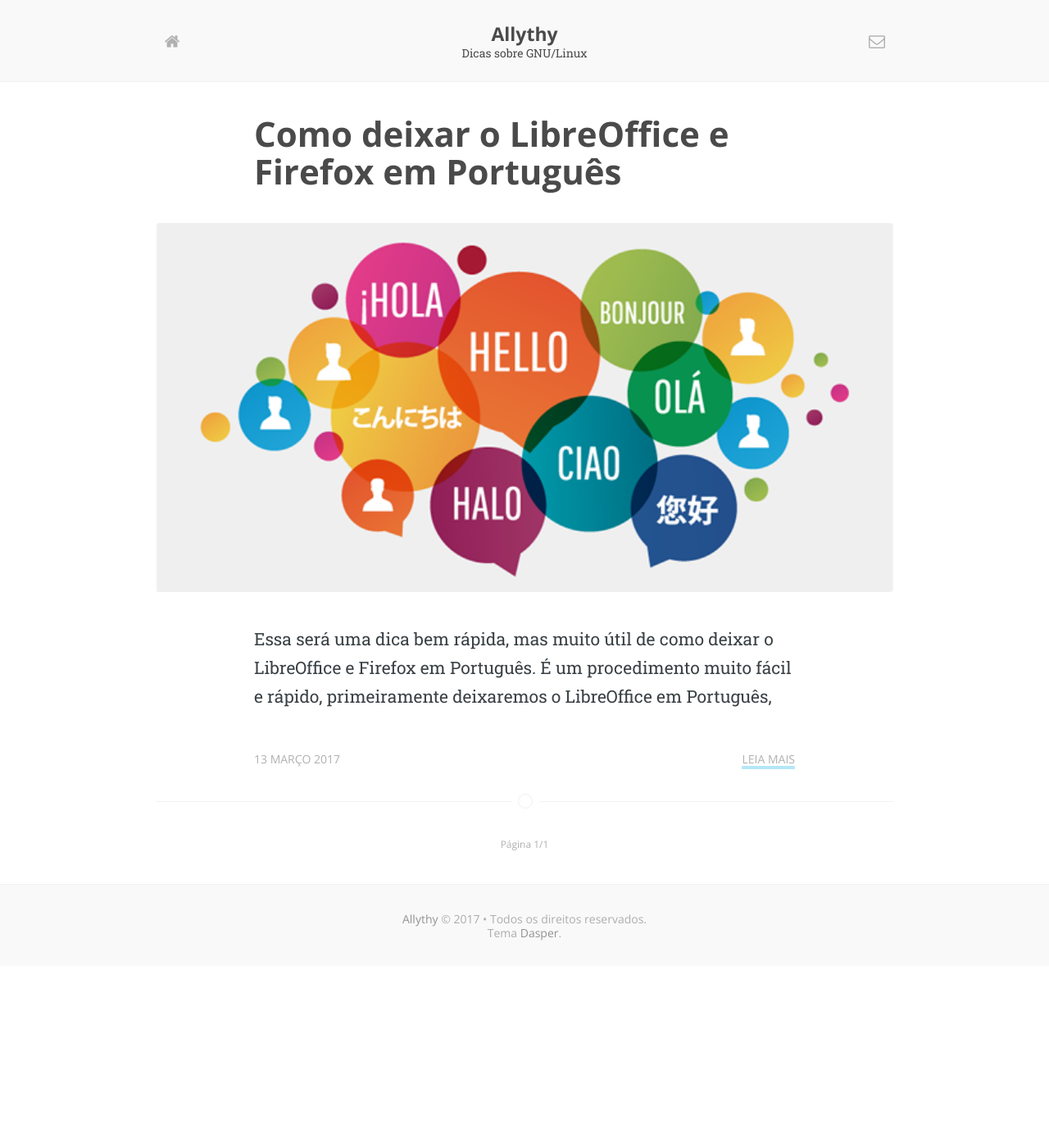
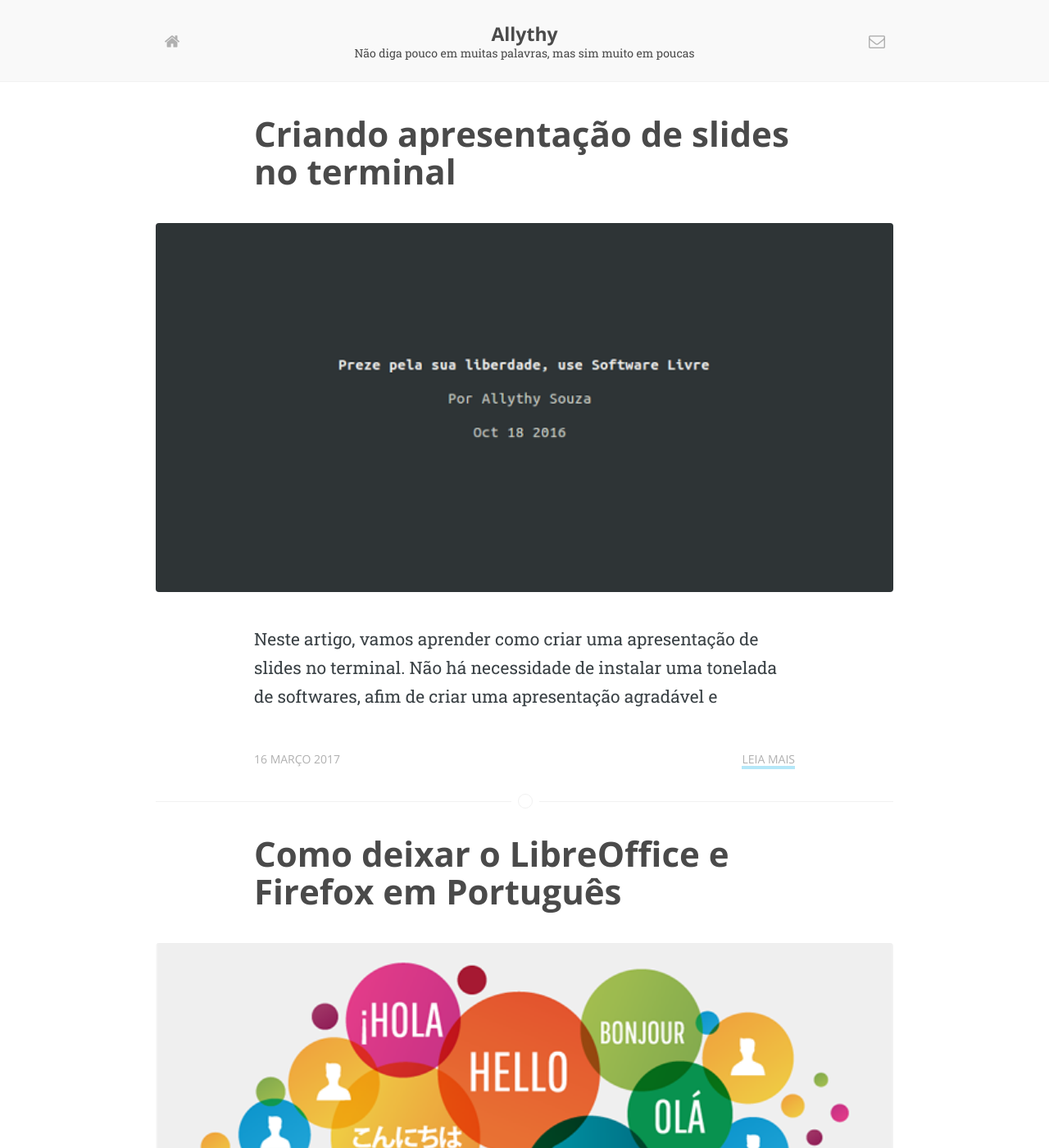
Before and after one commit to allythy/allythy.github.io, a Jekyll site: the page built from index.html, in a window 1280 px wide and 1400 px high. Shown: the whole window at 82% size. Built offline with Jekyll 4.4.1, drawn with Linux system fonts in a browser that asks for light colours; some web fonts are replaced; the list of posts is cut into pages by our own code.

Commit message:
Post Criando apresentação de slides no termianl

```diff
--- a/_config.yml
+++ b/_config.yml
@@ -1,6 +1,6 @@
 # Website details
 name: "Allythy"
-description: "Dicas sobre GNU/Linux"
+description: "Não diga pouco em muitas palavras, mas sim muito em poucas"
 email: ""
 author: "Allythy"
 lang: "pt-br"
--- /dev/null
+++ b/_posts/2017-03-16-Criando-apresentacao-de-slides-no-terminal.md
@@ -0,0 +1,27 @@
+---
+layout: article
+title: Criando apresentação de slides no terminal
+coverPhoto: /imagem/tpp.png
+---
+Neste artigo, vamos aprender como criar uma apresentação de slides no terminal.
+Não há necessidade de instalar uma tonelada de softwares, afim de criar uma apresentação agradável e informativa.
+
+O TPP é uma simples ferramenta de linha de comando que permite que você faça isso,
+com suporte a cores, saída de código fonte e animações, tudo isso com um simples arquivos de texto ASCII.
+Para fazer a instalação no Debian e derivados, basta executar o comando:
+
+`$ sudo apt-get install tpp`
+
+Irei fazer uma apresentação simples de dois slides com o titulo, nome do autor, uma frase centralizada e a data da criação. Para isso, criarei um arquivo de texto e salvá-lo com a extensão .tpp.
+
+`$ vim apresentacao.tpp`
+
+E nesse arquivo vou colocar as informações a baixo:
+<pre class ="language-bash">
+--author Por Allythy Souza
+--date today
+--newpage
+--center Saudações Livres
+</pre>
+
+Para saber mais sobre os comandos do TPP basta ler o README que esta em  /usr/share/doc/tpp. Você pode ver uma pequena [apresentaçao usando TPP aqui.](https://www.youtube.com/watch?time_continue=29&v=fcC2aKCDGAs)
```
Also changed, not shown: imagem/tpp.png (added), 6 other files.
